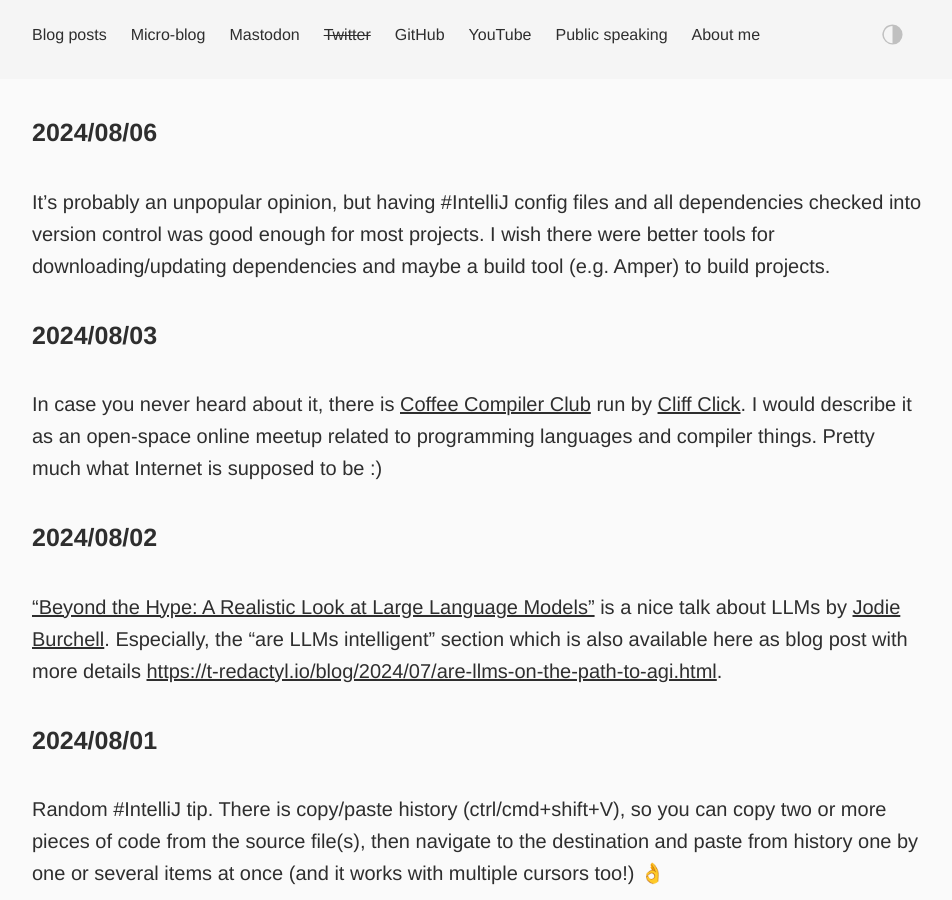
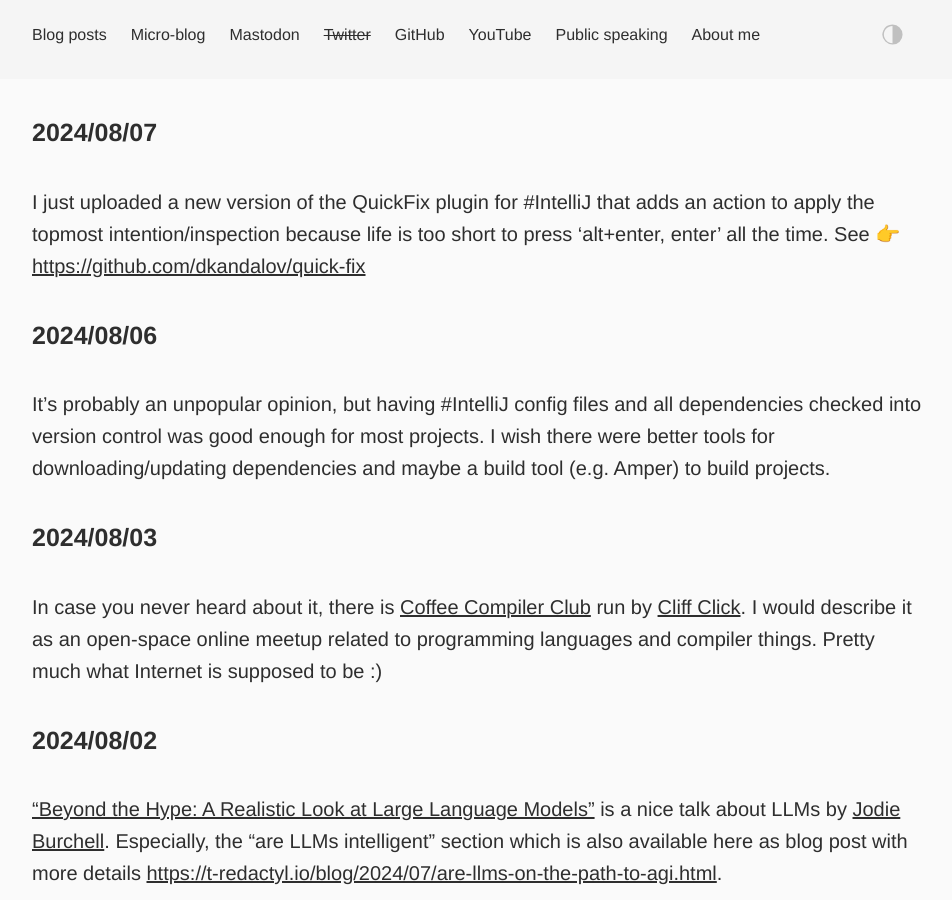
Before and after one commit to dkandalov/dkandalov.github.io, a Jekyll site: the page built from micro-blog.md, in a window 1280 px wide and 900 px high. Shown: the whole window, without its empty margins (160-1112 px from the left). Built offline with Jekyll 4.4.1, drawn with Linux system fonts in a browser that asks for light colours.

Commit message:
updated micro-blog

```diff
--- a/micro-blog.md
+++ b/micro-blog.md
@@ -2,6 +2,9 @@
 layout: post
 permalink: /micro-blog/
 ---
+
+#### 2024/08/07
+I just uploaded a new version of the QuickFix plugin for #IntelliJ that adds an action to apply the topmost intention/inspection because life is too short to press 'alt+enter, enter' all the time. See 👉 <https://github.com/dkandalov/quick-fix>
 
 #### 2024/08/06
 It's probably an unpopular opinion, but having #IntelliJ config files and all dependencies checked into version control was good enough for most projects. I wish there were better tools for downloading/updating dependencies and maybe a build tool (e.g. Amper) to build projects.
```
